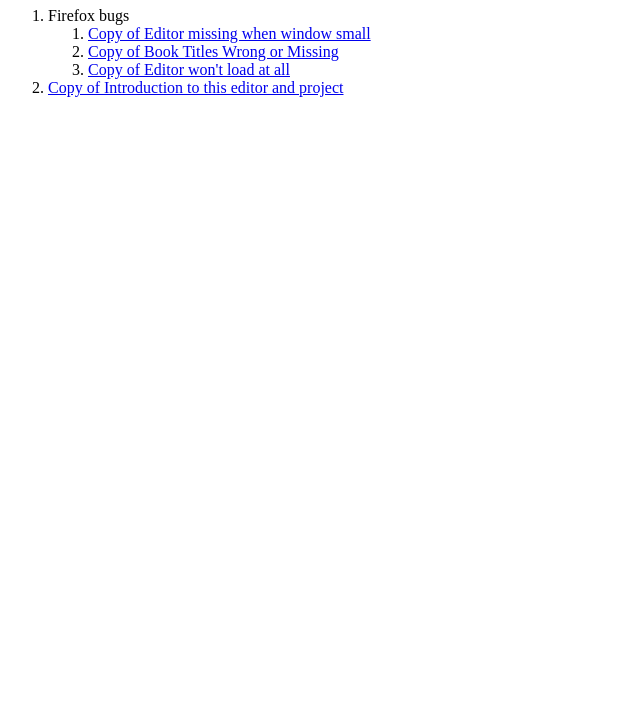
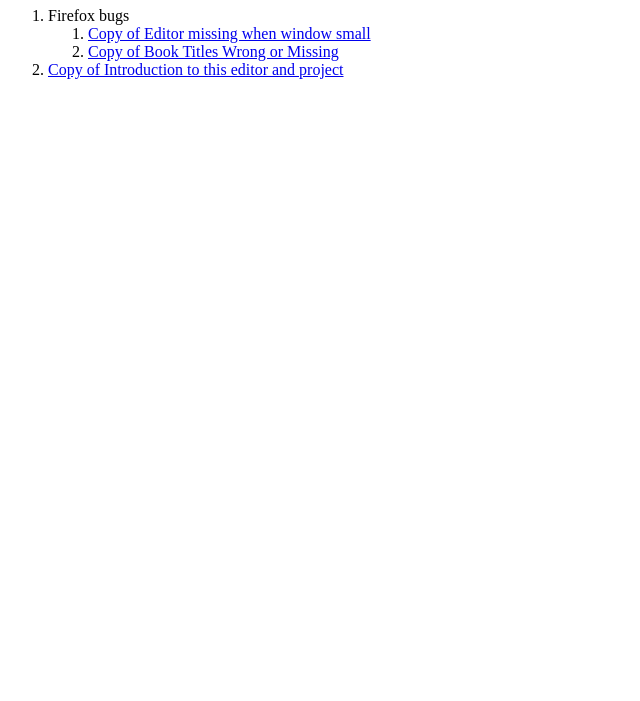
Before and after one commit to oerpub/demo-book, a plain HTML site: page content/about-the-textbook-editor-26e3e2b5-1fa2-4d26-84c9-641015f4850a-nav.html in a window 1280 px wide. Shown: the part 99-800 px from the top of the page, without its empty margins (0-640 px from the left). Drawn offline with Linux system fonts and the light colour scheme.

Commit message:
Changed Multiple

```diff
--- a/content/about-the-textbook-editor-26e3e2b5-1fa2-4d26-84c9-641015f4850a-nav.html
+++ b/content/about-the-textbook-editor-26e3e2b5-1fa2-4d26-84c9-641015f4850a-nav.html
@@ -17,9 +17,6 @@
 <li>
 <a href="copy-of-book-titles-wrong-or-missing-5d2ae951-223b-473c-98f5-15caae1a906f">Copy of Book Titles Wrong or Missing</a>
 </li>
-<li>
-<a href="copy-of-editor-wont-load-at-all-1dcc9b78-8497-4792-89f9-9a0d3768ed12">Copy of Editor won't load at all</a>
-</li>
 </ol>
 </li>
 <li>
```
